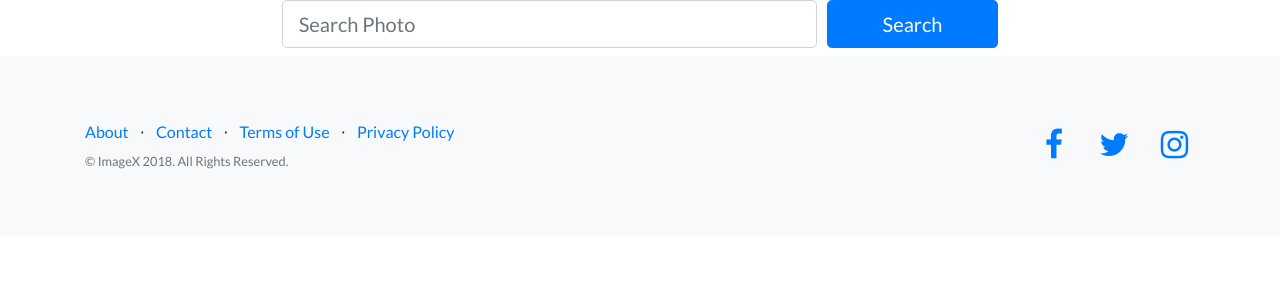
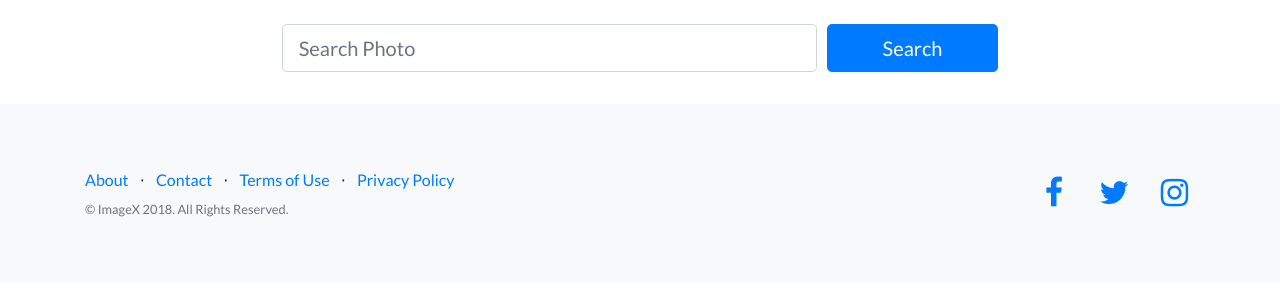
Before and after one commit to allen1124/CaThink, a Django app: page /images/ in a window 1280 px wide. Shown: the part 56-356 px from the top of the page. Run offline with Django 3.2, Linux system fonts and the light colour scheme; data that the repository does not hold is empty; some libraries are stand-ins or nearby versions.

Commit message:
Set Image Page Margin

```diff
--- a/templates/image_form.html
+++ b/templates/image_form.html
@@ -4,6 +4,6 @@
 	<h1>Upload Image</h1>
 	<form method="POST" action="" enctype="multipart/form-data">{% csrf_token %}
 		{{ form.as_p }}
-		<input type="submit" value="Upload Image"/>
+		<input class="btn btn-primary" type="submit" value="Upload Image"/>
 	</form>
 {% endblock %}
--- a/templates/images.html
+++ b/templates/images.html
@@ -1,7 +1,7 @@
 {% extends 'head.html' %}
 
 {% block content %}
-	<div class="col-md-10 col-lg-8 col-xl-7 mx-auto">
+	<div class="col-md-10 col-lg-8 col-xl-7 mx-auto mt-4 mb-4">
 		<form method="GET" action="">
 			<div class="form-row">
 				<div class="col-12 col-md-9 mb-2 mb-md-0">
@@ -14,7 +14,7 @@
 		</form>
 	</div>
 
-	<div class="row mb-2 text-center text-lg-left">
+	<div class="row mb-2 text-center text-lg-left ml-2 mr-2">
 		{% for image in imagesList %}
 		<div class="col-md-6">
 			<div class="card flex-md-row mb-4 box-shadow h-md-250">
```
